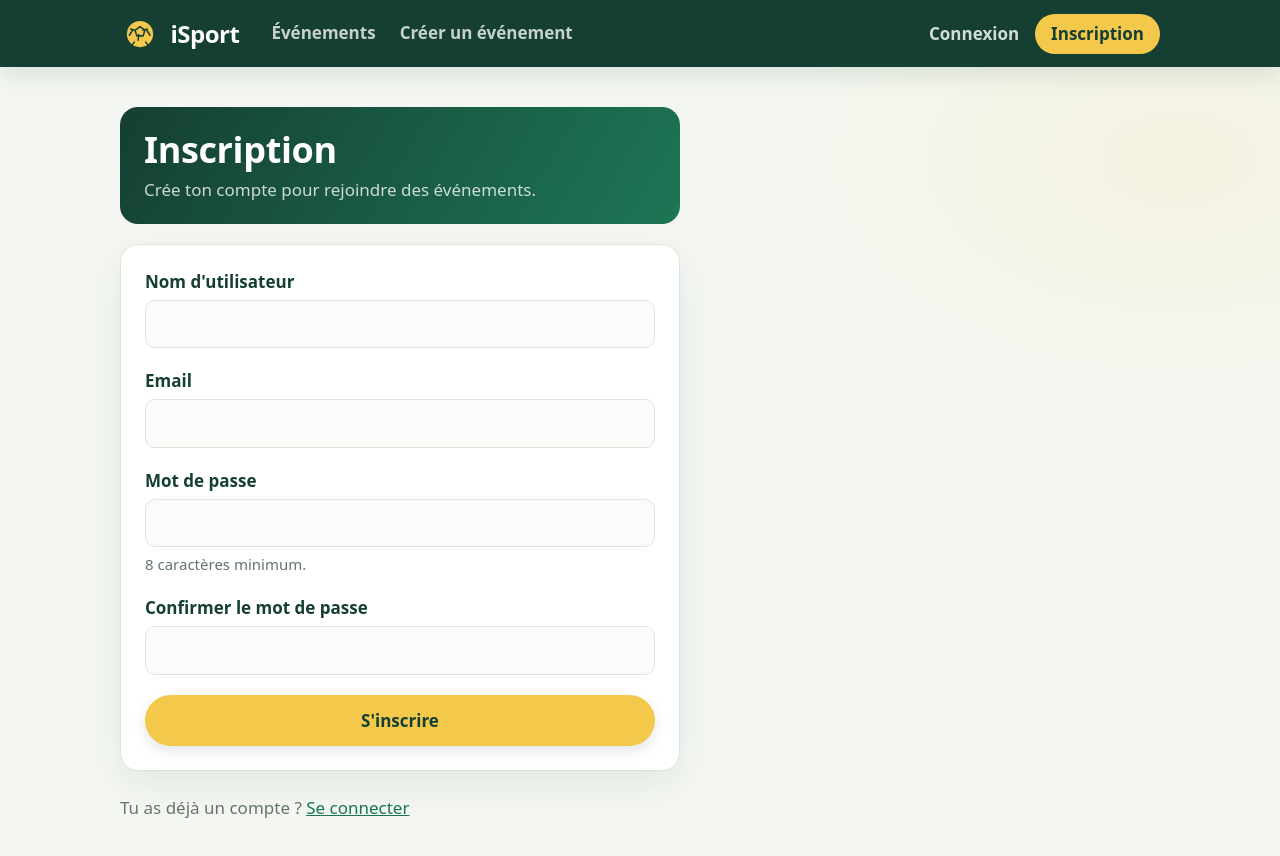
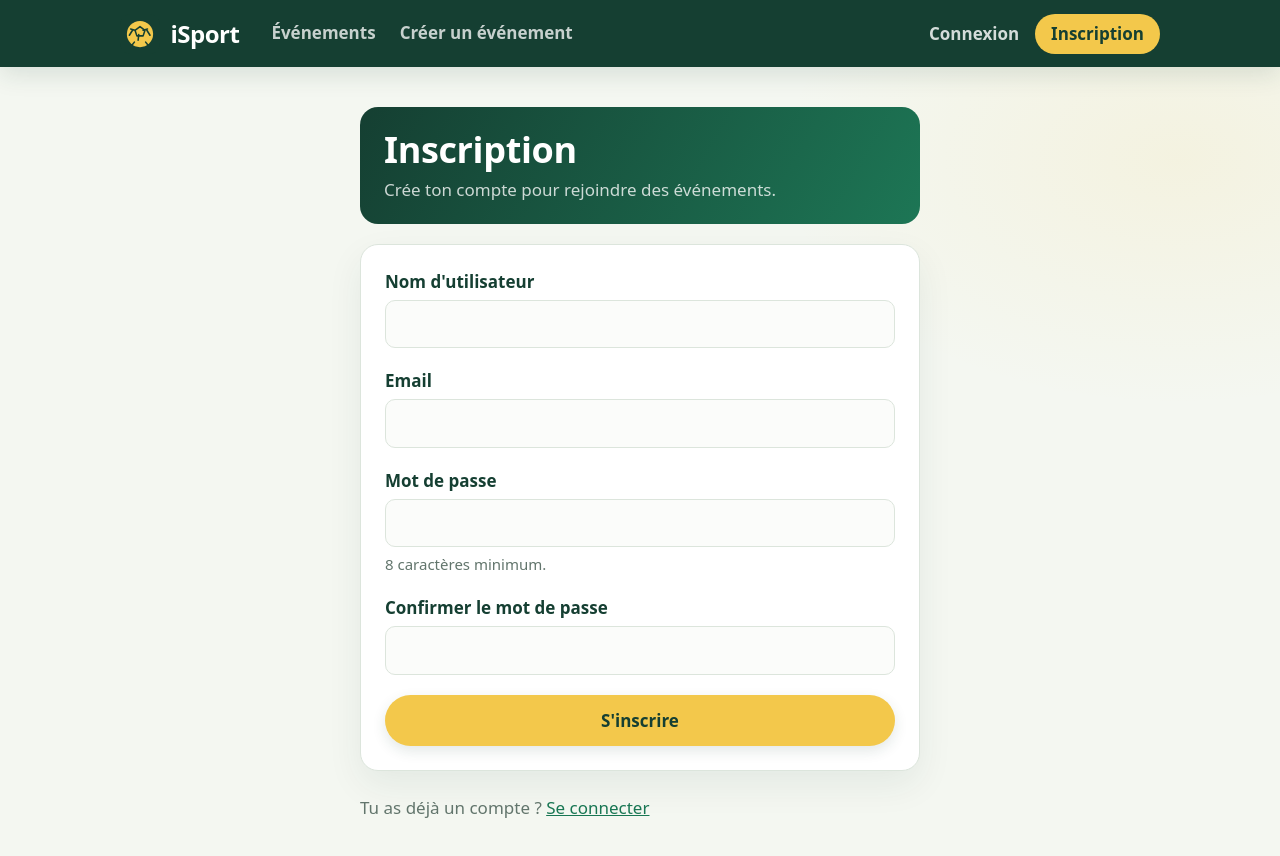
Before and after one commit to midooos/iSport, a React (Vite) app in the folder frontend/: page /register in a window 1280 px wide. Shown: the top 856 px of the page. Built offline with nearby package versions, Linux system fonts and the light colour scheme.

Commit message:
Centre les formulaires d’authentification

```diff
--- a/frontend/src/index.css
+++ b/frontend/src/index.css
@@ -176,6 +176,11 @@ a {
 .page__header p {
   margin-top: 0.65rem;
   color: rgb(255 255 255 / 78%);
+}
+
+.auth-page {
+  max-width: 560px;
+  margin: 0 auto;
 }
 
 .page__header.auth-page__header {
--- a/frontend/src/pages/Login.jsx
+++ b/frontend/src/pages/Login.jsx
@@ -41,9 +41,9 @@ export default function Login() {
   };
 
   return (
-    <>
+    <section className="auth-page" aria-labelledby="login-title">
       <header className="page__header auth-page__header">
-        <h1>Connexion</h1>
+        <h1 id="login-title">Connexion</h1>
         <p>Content de te revoir.</p>
       </header>
 
@@ -70,6 +70,6 @@ export default function Login() {
       <p className="auth-switch">
         Pas encore de compte ? <Link to="/register">S'inscrire</Link>
       </p>
-    </>
+    </section>
   );
 }
--- a/frontend/src/pages/Register.jsx
+++ b/frontend/src/pages/Register.jsx
@@ -46,9 +46,9 @@ export default function Register() {
   };
 
   return (
-    <>
+    <section className="auth-page" aria-labelledby="register-title">
       <header className="page__header auth-page__header">
-        <h1>Inscription</h1>
+        <h1 id="register-title">Inscription</h1>
         <p>Crée ton compte pour rejoindre des événements.</p>
       </header>
 
@@ -72,6 +72,6 @@ export default function Register() {
       <p className="auth-switch">
         Tu as déjà un compte ? <Link to="/login">Se connecter</Link>
       </p>
-    </>
+    </section>
   );
 }
```
